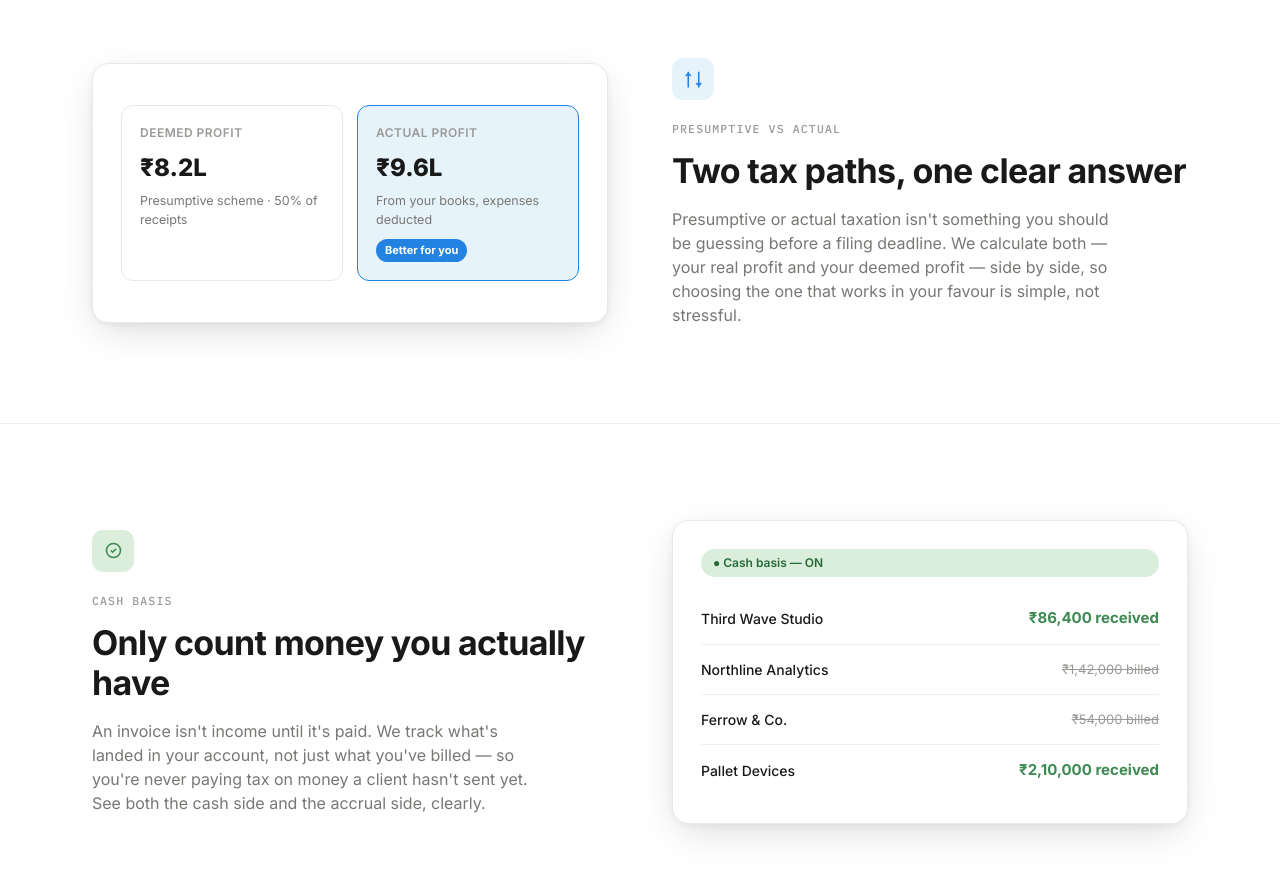
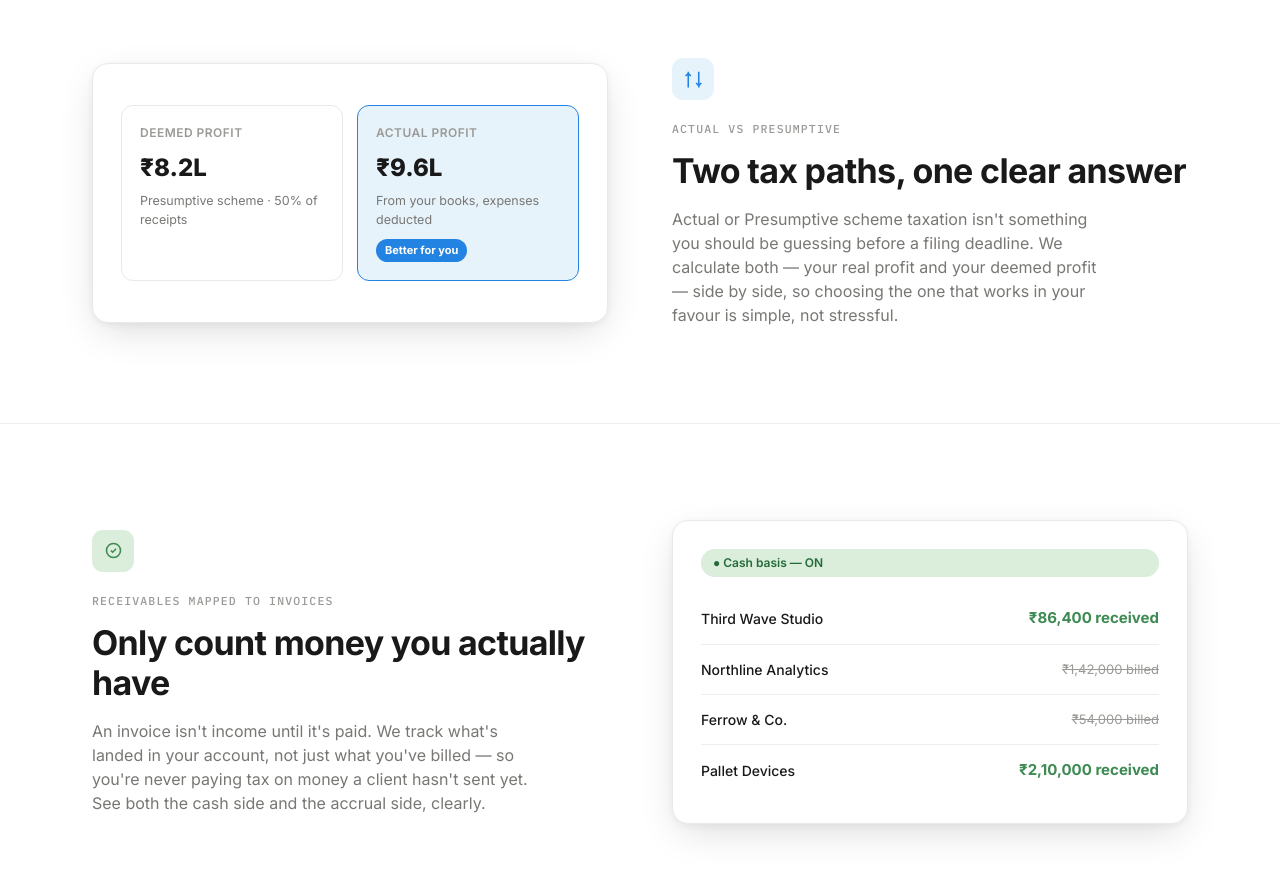
Before and after one commit to mxc05/Atlas_One, a Next.js app: page / in a window 1280 px wide. Shown: the part 1720-2596 px from the top of the page. Built offline with nearby package versions, Linux system fonts and the light colour scheme.

Commit message:
Update spotlight section eyebrows and body text in page.tsx

```diff
--- a/app/page.tsx
+++ b/app/page.tsx
@@ -28,7 +28,7 @@ export default function HomePage() {
           visual="gauge"
         />
 
-        {/* Spotlight 2: Presumptive vs actual (Reverse layout) */}
+        {/* Spotlight 2: Actual vs Presumptive (Reverse layout) */}
         <SpotlightSection
           reverse
           badgeBg="var(--blue-bg)"
@@ -38,13 +38,13 @@ export default function HomePage() {
               <path d="M6 3v18M18 3v18M3 8l3-3 3 3M15 16l3 3 3-3" />
             </svg>
           }
-          eyebrow="Presumptive vs actual"
+          eyebrow="Actual vs Presumptive"
           title="Two tax paths, one clear answer"
-          body="Presumptive or actual taxation isn't something you should be guessing before a filing deadline. We calculate both — your real profit and your deemed profit — side by side, so choosing the one that works in your favour is simple, not stressful."
+          body="Actual or Presumptive scheme taxation isn't something you should be guessing before a filing deadline. We calculate both — your real profit and your deemed profit — side by side, so choosing the one that works in your favour is simple, not stressful."
           visual="compare"
         />
 
-        {/* Spotlight 3: Cash basis */}
+        {/* Spotlight 3: Receivables mapped to Invoices */}
         <SpotlightSection
           badgeBg="var(--green-bg)"
           badgeStroke="var(--green-ic)"
@@ -54,7 +54,7 @@ export default function HomePage() {
               <path d="M9 12l2 2 4-4" />
             </svg>
           }
-          eyebrow="Cash basis"
+          eyebrow="Receivables mapped to Invoices"
           title="Only count money you actually have"
           body="An invoice isn't income until it's paid. We track what's landed in your account, not just what you've billed — so you're never paying tax on money a client hasn't sent yet. See both the cash side and the accrual side, clearly."
           visual="cash"
```
